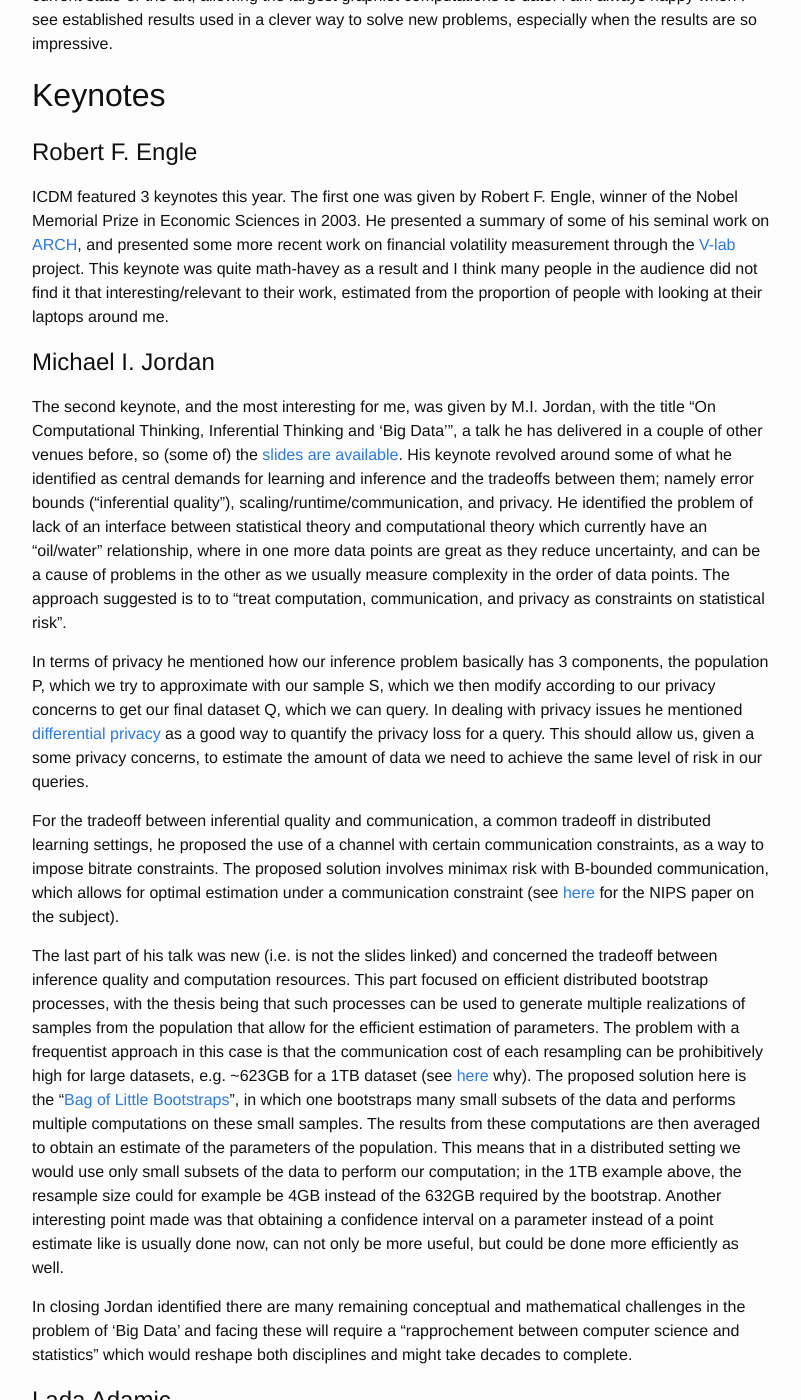
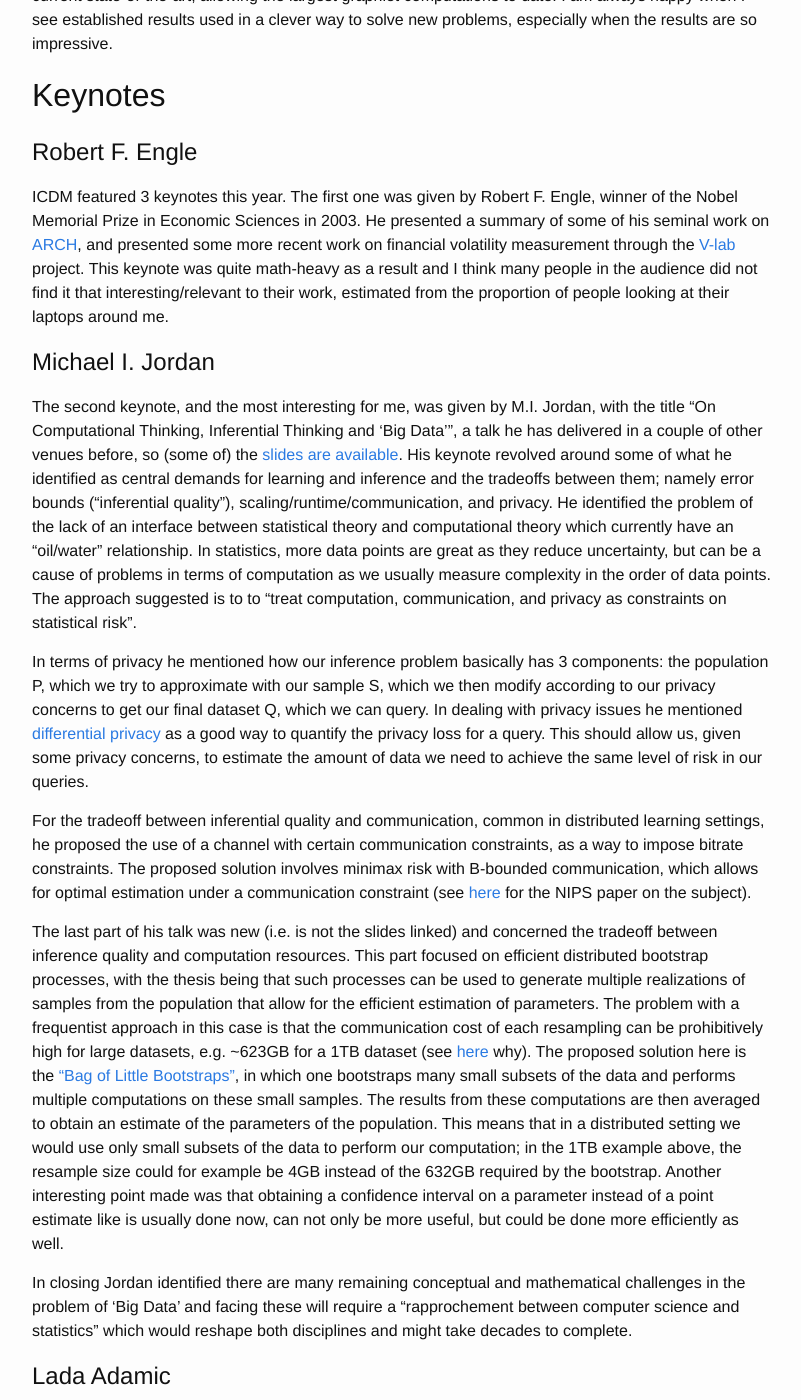
Before and after one commit to thvasilo/thvasilo.github.io, a Jekyll site: the page built from _posts/2015-11-23-ICDM-2015-Highlights.md, in a window 1280 px wide and 1400 px high, scrolled down 3065 px. Shown: the whole window, without its empty margins (238-1039 px from the left). Built offline with Jekyll 4.4.1, drawn with Linux system fonts in a browser that asks for light colours; some of the changed text lies outside the part shown.

Commit message:
More small fixes for ICDM post

```diff
--- a/_posts/2015-11-23-ICDM-2015-Highlights.md
+++ b/_posts/2015-11-23-ICDM-2015-Highlights.md
@@ -133,8 +133,8 @@ ICDM featured 3 keynotes this year. The first one was given by Robert F. Engle,
 Nobel Memorial Prize in Economic Sciences in 2003. He presented a summary of some of his seminal
 work on [ARCH](https://en.wikipedia.org/wiki/Autoregressive_conditional_heteroskedasticity),
 and presented some more recent work on financial volatility measurement through the [V-lab](http://vlab.stern.nyu.edu/)
-project. This keynote was quite math-havey as a result and I think many people in the audience did
-not find it that interesting/relevant to their work, estimated from the proportion of people with looking at their
+project. This keynote was quite math-heavy as a result and I think many people in the audience did
+not find it that interesting/relevant to their work, estimated from the proportion of people looking at their
 laptops around me.
 
 # Michael I. Jordan
@@ -144,21 +144,21 @@ Computational Thinking, Inferential Thinking and 'Big Data'", a talk he has deli
 of other venues before, so (some of) the [slides are available](http://www.stat.harvard.edu/NRC2014/MichaelJordan.pdf).
 His keynote revolved around some of what he identified as central demands for learning and inference
 and the tradeoffs between them; namely error bounds ("inferential quality"),
-scaling/runtime/communication, and privacy. He identified the problem of lack of an interface
+scaling/runtime/communication, and privacy. He identified the problem of the lack of an interface
 between statistical theory and computational theory which currently have an "oil/water"
-relationship, where in one more data points are great as they reduce uncertainty, and can be a cause
-of problems in the other as we usually measure complexity in the order of data points. The approach
+relationship. In statistics, more data points are great as they reduce uncertainty, but can be a cause
+of problems in terms of computation as we usually measure complexity in the order of data points. The approach
 suggested is to to "treat computation, communication, and privacy as constraints on statistical
 risk".
 
-In terms of privacy he mentioned how our inference problem basically has 3 components, the
+In terms of privacy he mentioned how our inference problem basically has 3 components: the
 population P, which we try to approximate with our sample S, which we then modify
 according to our privacy concerns to get our final dataset Q, which we can query.
 In dealing with privacy issues he mentioned [differential privacy](https://en.wikipedia.org/wiki/Differential_privacy)
-as a good way to quantify the privacy loss for a query. This should allow us, given a some privacy
+as a good way to quantify the privacy loss for a query. This should allow us, given some privacy
 concerns, to estimate the amount of data we need to achieve the same level of risk in our queries.
 
-For the tradeoff between inferential quality and communication, a common tradeoff in distributed
+For the tradeoff between inferential quality and communication, common in distributed
 learning settings, he proposed the use of a channel with certain communication constraints, as a
 way to impose bitrate constraints. The proposed solution involves minimax risk with B-bounded
 communication, which allows for optimal estimation under a communication constraint (see
@@ -172,7 +172,7 @@ of samples from the population that allow for the efficient estimation of parame
 with a frequentist approach in this case is that the communication cost of each resampling can be
 prohibitively high for large datasets, e.g. ~623GB for a 1TB dataset
 (see [here](http://www.stat.washington.edu/courses/stat527/s13/readings/EfronTibshirani_JASA_1997.pdf) why).
-The proposed solution here is the "[Bag of Little Bootstraps](http://web.cs.ucla.edu/~ameet/blb_icml2012_final.pdf)",
+The proposed solution here is the ["Bag of Little Bootstraps"](http://web.cs.ucla.edu/~ameet/blb_icml2012_final.pdf),
 in which one bootstraps many small subsets of the data and performs multiple computations on these
 small samples. The results from these computations are then averaged to obtain an estimate of the
 parameters of the population.
@@ -215,5 +215,5 @@ attending next year's edition in Barcelona!
 
 There was a lot of other great work at the conference as well, but these were the presentations
 I found most memorable.
-So that's all for now. If I've made a terrible mistake when describing your work, shoot me an [email](mailto:tvas@sics.se)
+So that's all for now, if I've made a terrible mistake when describing your work, shoot me an [email](mailto:tvas@sics.se)
 and I'll fix it ASAP.
```
Also changed, not shown: other parts of _posts/2015-11-23-ICDM-2015-Highlights.md (+1 -1 lines).
